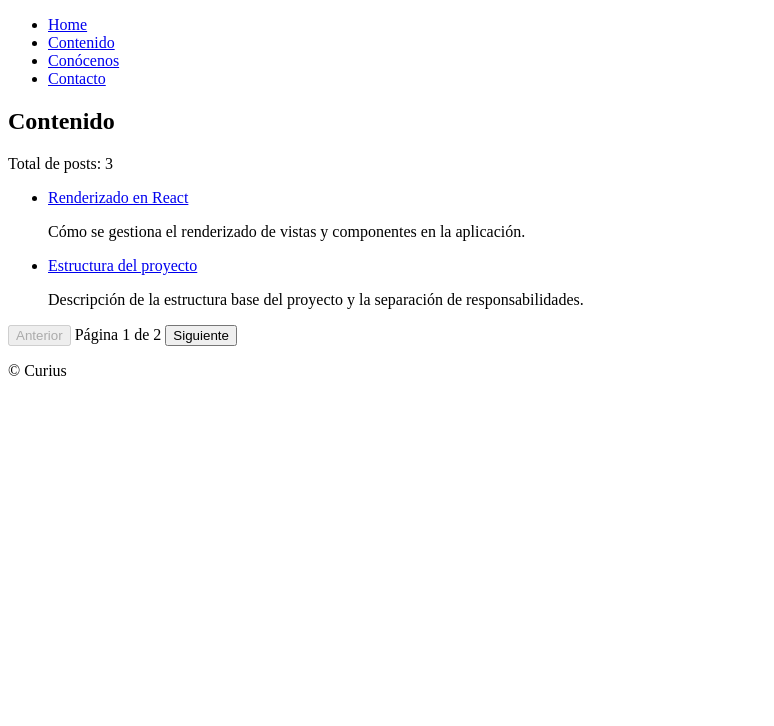
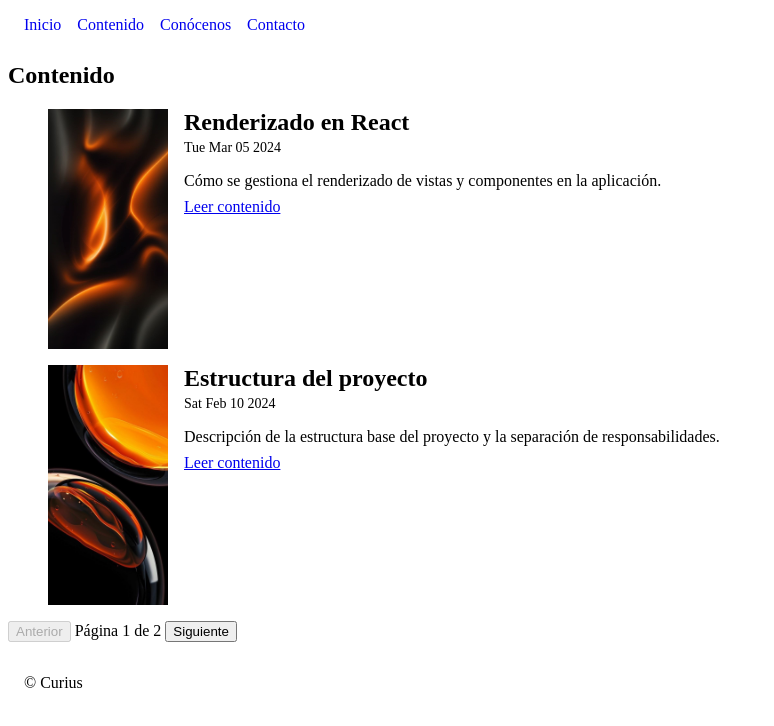
Before and after one commit to curius-studio/curius, a React (Vite) app: page /contenido in a window 1280 px wide. Shown: the top 726 px of the page, without its empty margins (0-774 px from the left). Built offline with nearby package versions, Linux system fonts and the light colour scheme.

Commit message:
Extracción de ContentListItem como componente esqueleto

```diff
--- /dev/null
+++ b/src/components/ContentListItem/ContentListItem.css
@@ -0,0 +1,37 @@
+.content-list-item {
+  list-style: none;
+  margin-bottom: 1rem;
+}
+
+.content-list-item article {
+  display: flex;
+  gap: 1rem;
+}
+
+.content-list-item__image {
+  width: 120px;
+  height: auto;
+  object-fit: cover;
+}
+
+.content-list-item__body {
+  flex: 1;
+}
+
+.content-list-item__title {
+  margin: 0 0 0.25rem 0;
+}
+
+.content-list-item__date {
+  display: block;
+  font-size: 0.875rem;
+  margin-bottom: 0.5rem;
+}
+
+.content-list-item__excerpt {
+  margin-bottom: 0.5rem;
+}
+
+.content-list-item__link {
+  text-decoration: underline;
+}
--- /dev/null
+++ b/src/components/ContentListItem/ContentListItem.jsx
@@ -0,0 +1,53 @@
+/**
+ * ContentListItem (esqueleto técnico)
+ *
+ * Representa un ítem individual dentro de un listado de contenido.
+ * No carga datos ni conoce el sistema de contenido.
+ */
+
+import { Link } from "react-router-dom";
+import defaultThumbnail from "../../assets/default-thumbnail.png";
+import "./ContentListItem.css";
+
+function ContentListItem({ title, excerpt, slug, thumbnail, date }) {
+  const imageSrc = thumbnail || defaultThumbnail;
+
+  return (
+    <li className="content-list-item">
+      <article>
+        <img
+          src={imageSrc}
+          alt={`Miniatura del contenido: ${title}`}
+          className="content-list-item__image"
+          onError={(e) => {
+            e.currentTarget.src = defaultThumbnail;
+          }}
+        />
+
+        <div className="content-list-item__body">
+          <h2 className="content-list-item__title">{title}</h2>
+
+          {date && (
+            <time
+              className="content-list-item__date"
+              dateTime={date.toISOString()}
+            >
+              {date.toDateString()}
+            </time>
+          )}
+
+          <p className="content-list-item__excerpt">{excerpt}</p>
+
+          <Link
+            to={`/contenido/${slug}`}
+            className="content-list-item__link"
+          >
+            Leer contenido
+          </Link>
+        </div>
+      </article>
+    </li>
+  );
+}
+
+export default ContentListItem;
--- /dev/null
+++ b/src/components/Footer/Footer.css
@@ -0,0 +1,3 @@
+.footer {
+  padding: 1rem;
+}
--- /dev/null
+++ b/src/components/Footer/Footer.jsx
@@ -0,0 +1,18 @@
+/**
+ * Footer (esqueleto técnico)
+ *
+ * Renderiza contenido estático básico.
+ * Sin lógica ni navegación compleja.
+ */
+
+import "./Footer.css";
+
+function Footer() {
+  return (
+    <footer className="footer">
+      <p>© Curius</p>
+    </footer>
+  );
+}
+
+export default Footer;
--- /dev/null
+++ b/src/components/Navbar/Navbar.css
@@ -0,0 +1,17 @@
+.navbar {
+  padding: 0.5rem 1rem;
+}
+
+.navbar__list {
+  list-style: none;
+  display: flex;
+  gap: 1rem;
+  padding: 0;
+  margin: 0;
+}
+
+.navbar__item {}
+
+.navbar__link {
+  text-decoration: none;
+}
--- /dev/null
+++ b/src/components/Navbar/Navbar.jsx
@@ -0,0 +1,27 @@
+/**
+ * Navbar (esqueleto técnico)
+ *
+ * Renderiza navegación a partir de props.
+ * No decide rutas ni maneja estado.
+ */
+
+import { Link } from "react-router-dom";
+import "./Navbar.css";
+
+function Navbar({ links }) {
+  return (
+    <nav aria-label="Navegación principal" className="navbar">
+      <ul className="navbar__list">
+        {links.map(({ label, to }) => (
+          <li key={to} className="navbar__item">
+            <Link to={to} className="navbar__link">
+              {label}
+            </Link>
+          </li>
+        ))}
+      </ul>
+    </nav>
+  );
+}
+
+export default Navbar;
--- a/src/layout/AppLayout.jsx
+++ b/src/layout/AppLayout.jsx
@@ -1,41 +1,34 @@
 import { Link } from "react-router-dom";
+import Navbar from "../components/Navbar/Navbar";
+import Footer from "../components/Footer/Footer";
 
 /**
- * Layout base de la aplicación.
+ * AppLayout
  *
- * Define la estructura semántica global:
- * header, nav, main y footer.
+ * Orquesta la estructura global:
+ * header + navbar, main y footer.
+ * No contiene UI detallada.
  */
 
 function AppLayout({ children }) {
+  const navLinks = [
+    { label: "Inicio", to: "/" },
+    { label: "Contenido", to: "/contenido" },
+    { label: "Conócenos", to: "/conocenos" },
+    { label: "Contacto", to: "/contacto" },
+  ];
+
   return (
     <>
       <header>
-        <nav aria-label="Navegación principal">
-          <ul>
-            <li>
-              <Link to="/">Home</Link>
-            </li>
-            <li>
-              <Link to="/contenido">Contenido</Link>
-            </li>
-            <li>
-              <Link to="/conocenos">Conócenos</Link>
-            </li>
-            <li>
-              <Link to="/contacto">Contacto</Link>
-            </li>
-          </ul>
-        </nav>
+        <Navbar links={navLinks} />
       </header>
 
       <main id="main-content">
         {children}
       </main>
 
-      <footer>
-        <p>© Curius</p>
-      </footer>
+      <Footer />
     </>
   );
 }
--- a/src/pages/BlogList.jsx
+++ b/src/pages/BlogList.jsx
@@ -1,14 +1,7 @@
-/**
- * Página de listado del blog.
- *
- * Renderiza los posts y navega a cada uno
- * usando rutas explícitas.
- */
-
 import { useEffect, useState } from "react";
-import { Link } from "react-router-dom";
 import { posts } from "../content/blog";
 import { setTitle, setDescription } from "../utils/seo";
+import ContentListItem from "../components/ContentListItem/ContentListItem";
 
 const POSTS_PER_PAGE = 2;
 
@@ -27,16 +20,17 @@ function BlogList() {
   return (
     <section>
       <h1>Contenido</h1>
-      <p>Total de posts: {posts.length}</p>
 
       <ul>
         {currentPosts.map((post) => (
-          <li key={post.slug}>
-            <Link to={`/contenido/${post.slug}`}>
-              {post.title}
-            </Link>
-            <p>{post.excerpt}</p>
-          </li>
+          <ContentListItem
+            key={post.slug}
+            title={post.title}
+            excerpt={post.excerpt}
+            slug={post.slug}
+            thumbnail={post.thumbnail}
+            date={post.date}
+          />
         ))}
       </ul>
 
```
